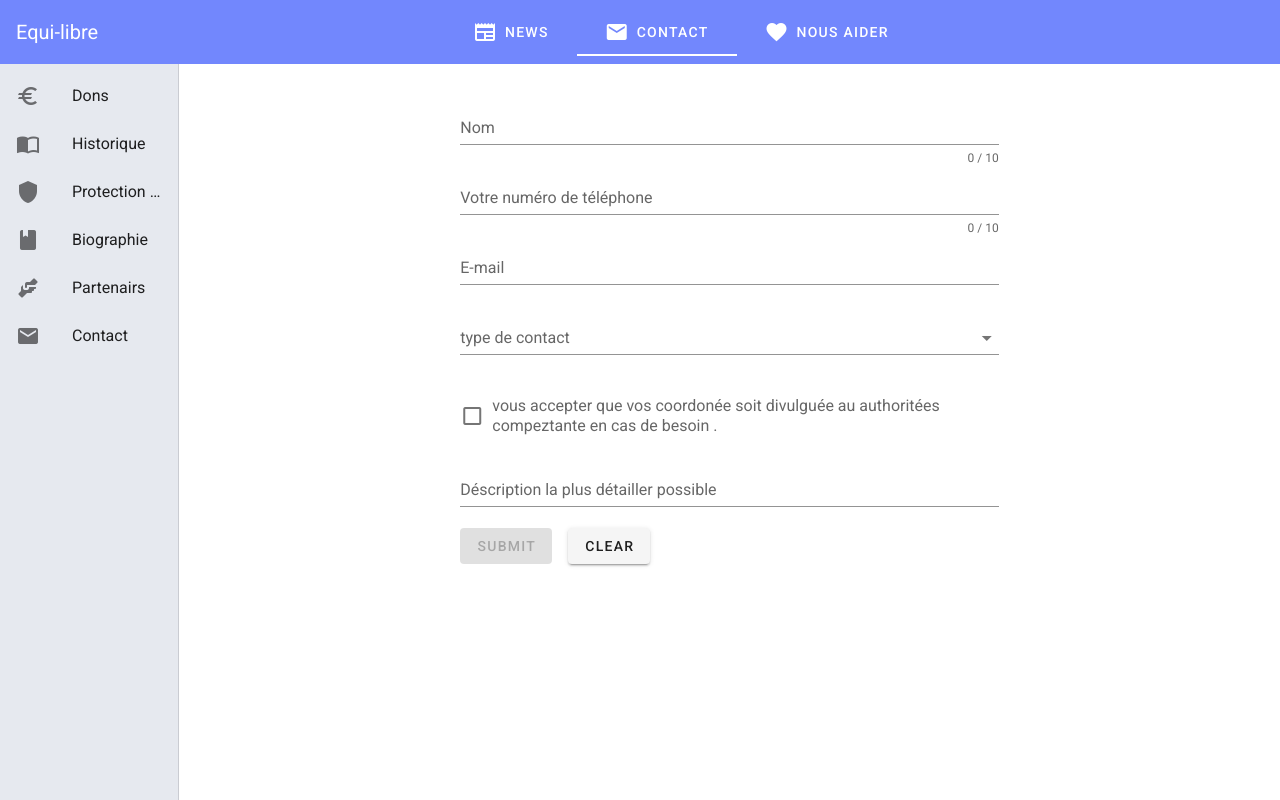
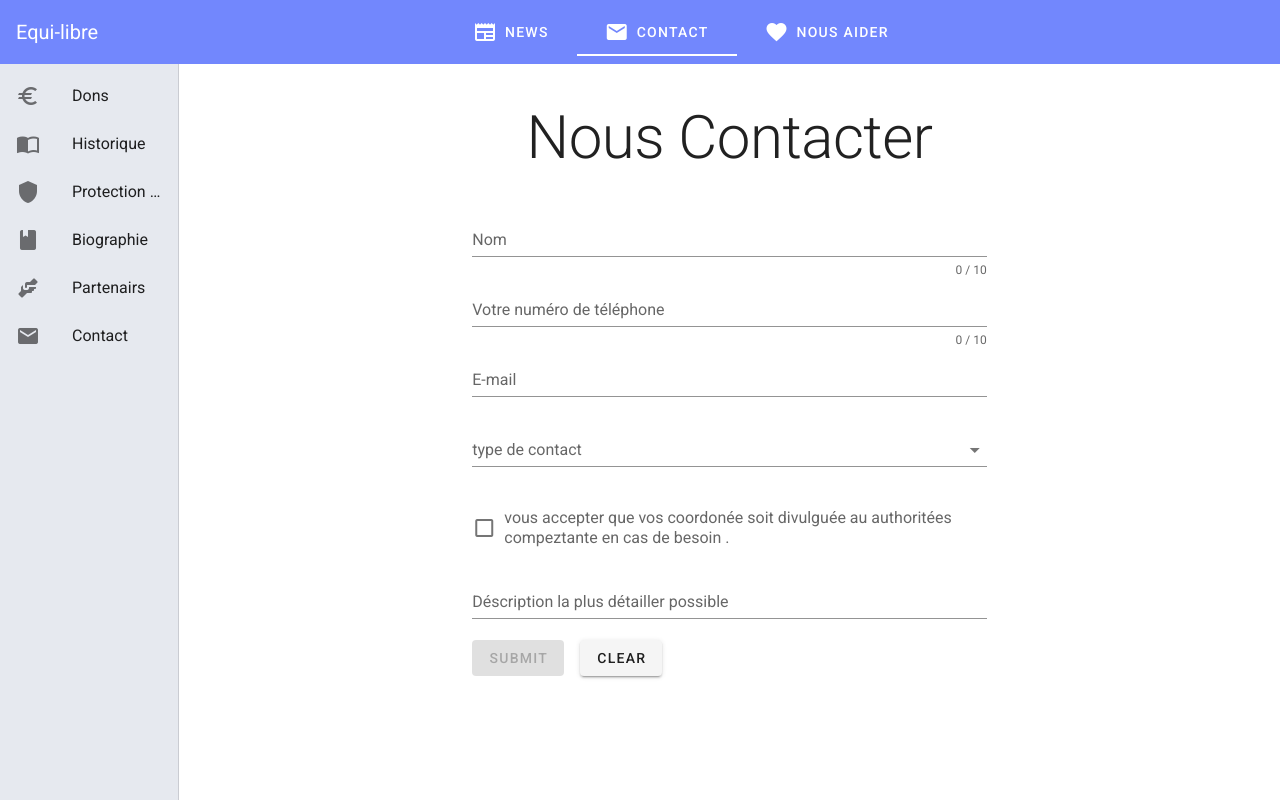
Before and after one commit to MatBat30/site-asso-equi-libre, a Nuxt app: page /contact in a window 1280 px wide. Built offline with nearby package versions, Linux system fonts and the light colour scheme.

Commit message:
ajout text contact

```diff
--- a/pages/contact.vue
+++ b/pages/contact.vue
@@ -1,5 +1,13 @@
 <template>
-  <validation-observer
+  <v-container>
+    <v-row justify="center">
+      <v-col cols="12">
+        <p class="text-center text-h2">
+          Nous Contacter
+        </p>
+      </v-col>
+      <v-col cols="12">
+    <validation-observer
       ref="observer"
       v-slot="{ invalid }"
   >
@@ -89,6 +97,10 @@
       </v-btn>
     </form>
   </validation-observer>
+      </v-col>
+    </v-row>
+
+  </v-container>
 </template>
 <script>
 import {required, digits, email, max, regex} from 'vee-validate/dist/rules'
```
